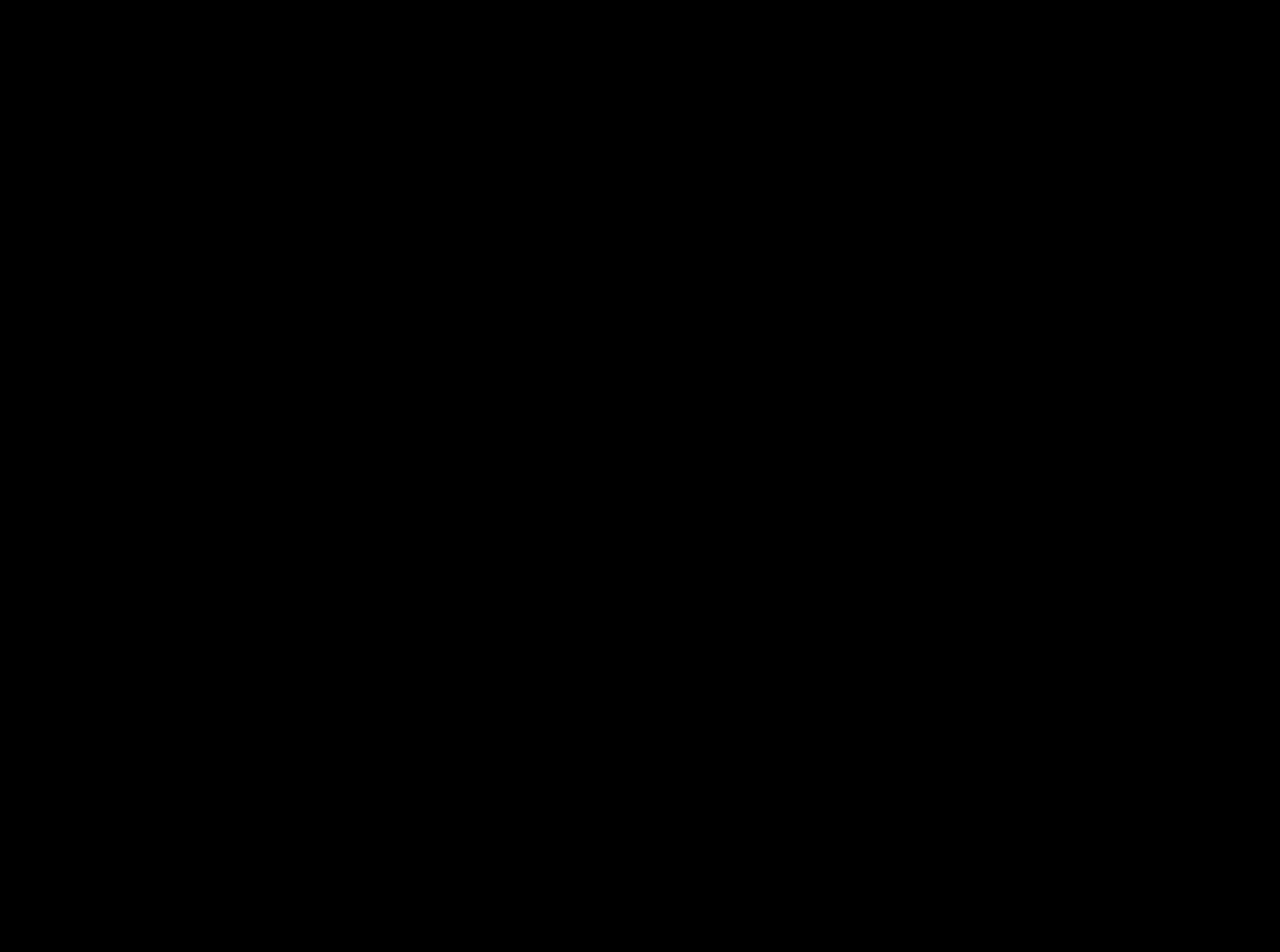
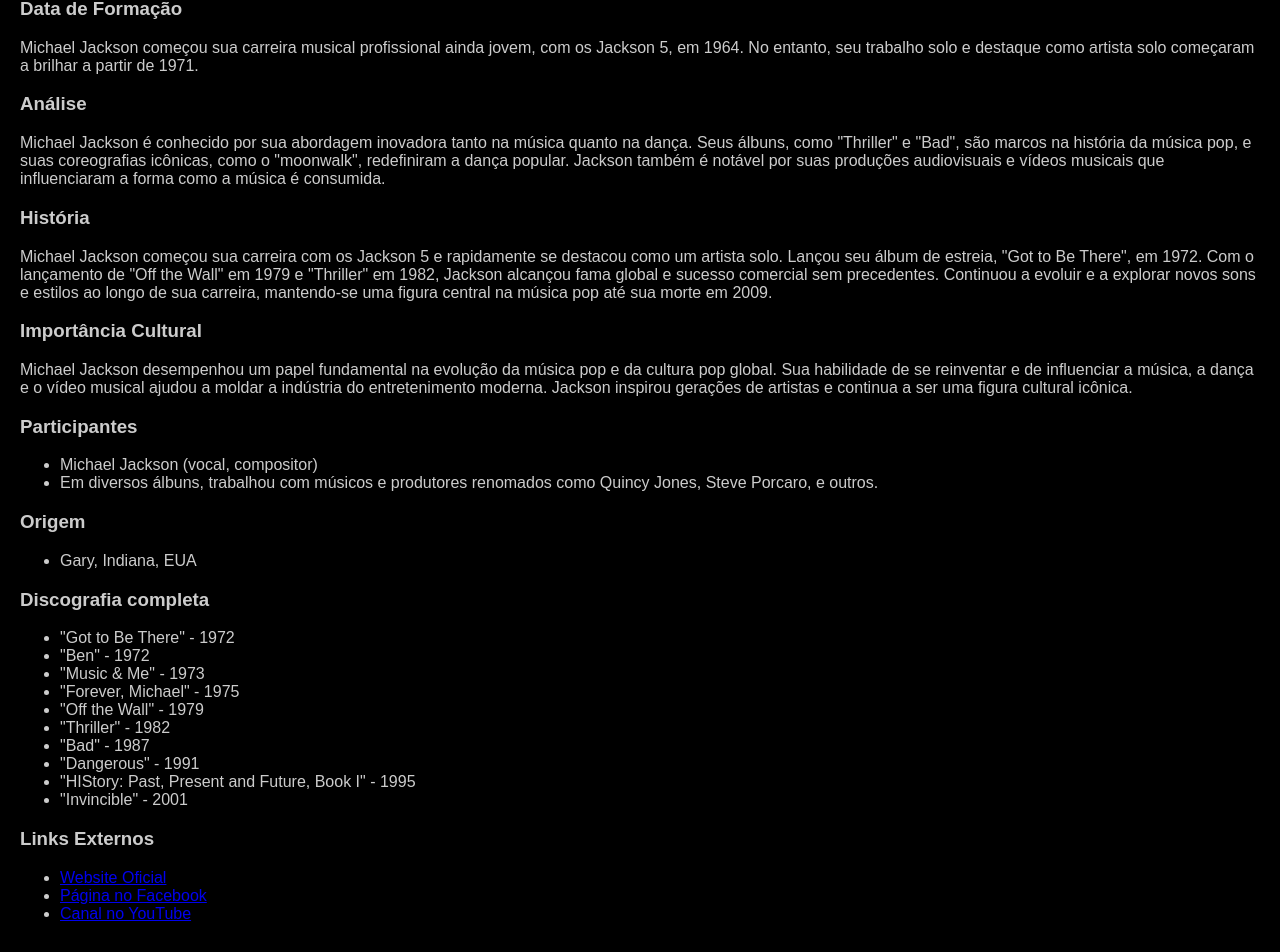
Before and after one commit to Srnoisk/WikiBandas, a React (Create React App) app: page /michaeljackson in a window 1280 px wide. Before the commit this address had no page. Shown: the part 638-1590 px from the top of the page. Before the commit the page ends 800 px from the top, so only its background shows below. Built offline with nearby package versions, Linux system fonts and the light colour scheme.

Commit message:
Pagina criada
adicionado michael jackson

```diff
--- a/src/App.tsx
+++ b/src/App.tsx
@@ -22,6 +22,7 @@
 import Marshmello from './banco/bandas/marshmello';
 import Matue from './banco/bandas/matue';
 import MCLan from './banco/bandas/mclan';
+import MichaelJackson from './banco/bandas/michaeljackson';
 
 function App() {
   return (
@@ -49,7 +50,7 @@
         <Route path="/marshmello" element={<Marshmello />} />
         <Route path="/matue" element={<Matue />} />
         <Route path="/mclan" element={<MCLan />} />
-
+        <Route path="/michaeljackson" element={<MichaelJackson />} />
         <Route path="/nirvana" element={<Nirvana />} />
 
       </Routes>
--- /dev/null
+++ b/src/banco/bandas/michaeljackson.tsx
@@ -0,0 +1,78 @@
+import React from "react";
+import Header from "../../componentes/header/header";
+import '../../App.css';
+import michael from '../ImagensDasBandas/michael.png'; // Atualize conforme necessário
+
+export default function MichaelJackson() {
+    return (
+        <div>
+            <Header />
+            <section>
+                <h2>Michael Jackson</h2>
+                <img className="ft-bandas" src={michael} alt="Michael Jackson" />
+                <h3>Gênero Musical</h3>
+                <p className="informacoes_da_banda">
+                    Michael Jackson é amplamente reconhecido como o "Rei do Pop" e se destacou no gênero pop, com uma forte influência de música soul, funk e rock. Sua música combina elementos típicos do pop com uma inovação sonora e coreográfica, criando um som e estilo únicos.
+                </p>
+
+                <h3>Data de Formação</h3>
+                <p className="informacoes_da_banda">
+                    Michael Jackson começou sua carreira musical profissional ainda jovem, com os Jackson 5, em 1964. No entanto, seu trabalho solo e destaque como artista solo começaram a brilhar a partir de 1971.
+                </p>
+
+                <h3>Análise</h3>
+                <p className="informacoes_da_banda">
+                    Michael Jackson é conhecido por sua abordagem inovadora tanto na música quanto na dança. Seus álbuns, como "Thriller" e "Bad", são marcos na história da música pop, e suas coreografias icônicas, como o "moonwalk", redefiniram a dança popular. Jackson também é notável por suas produções audiovisuais e vídeos musicais que influenciaram a forma como a música é consumida.
+                </p>
+
+                <h3>História</h3>
+                <p className="informacoes_da_banda">
+                    Michael Jackson começou sua carreira com os Jackson 5 e rapidamente se destacou como um artista solo. Lançou seu álbum de estreia, "Got to Be There", em 1972. Com o lançamento de "Off the Wall" em 1979 e "Thriller" em 1982, Jackson alcançou fama global e sucesso comercial sem precedentes. Continuou a evoluir e a explorar novos sons e estilos ao longo de sua carreira, mantendo-se uma figura central na música pop até sua morte em 2009.
+                </p>
+
+                <h3>Importância Cultural</h3>
+                <p className="informacoes_da_banda">
+                    Michael Jackson desempenhou um papel fundamental na evolução da música pop e da cultura pop global. Sua habilidade de se reinventar e de influenciar a música, a dança e o vídeo musical ajudou a moldar a indústria do entretenimento moderna. Jackson inspirou gerações de artistas e continua a ser uma figura cultural icônica.
+                </p>
+
+                <h3>Participantes</h3>
+                <ul>
+                    <li>Michael Jackson (vocal, compositor)</li>
+                    <li>Em diversos álbuns, trabalhou com músicos e produtores renomados como Quincy Jones, Steve Porcaro, e outros.</li>
+                </ul>
+
+                <h3>Origem</h3>
+                <ul>
+                    <li>Gary, Indiana, EUA</li>
+                </ul>
+
+                <h3>Discografia completa</h3>
+                <ul>
+                    <li>"Got to Be There" - 1972</li>
+                    <li>"Ben" - 1972</li>
+                    <li>"Music & Me" - 1973</li>
+                    <li>"Forever, Michael" - 1975</li>
+                    <li>"Off the Wall" - 1979</li>
+                    <li>"Thriller" - 1982</li>
+                    <li>"Bad" - 1987</li>
+                    <li>"Dangerous" - 1991</li>
+                    <li>"HIStory: Past, Present and Future, Book I" - 1995</li>
+                    <li>"Invincible" - 2001</li>
+                </ul>
+
+                <h3>Links Externos</h3>
+                <ul>
+                    <li>
+                        <a href="https://www.michaeljackson.com/" target="_blank" rel="noopener noreferrer">Website Oficial</a>
+                    </li>
+                    <li>
+                        <a href="https://www.facebook.com/michaeljackson" target="_blank" rel="noopener noreferrer">Página no Facebook</a>
+                    </li>
+                    <li>
+                        <a href="https://www.youtube.com/user/MichaelJacksonVEVO" target="_blank" rel="noopener noreferrer">Canal no YouTube</a>
+                    </li>
+                </ul>
+            </section>
+        </div>
+    );
+}
--- a/src/pages/bandas.tsx
+++ b/src/pages/bandas.tsx
@@ -29,7 +29,7 @@
                     <li><a href="/marshmello">Marshmello</a></li>
                     <li><a href="/matue">Matuê</a></li>
                     <li><a href="/mclan">MC Lan</a></li>
-                    <li>Michael jackson</li>
+                    <li><a href="/michaeljackson">Michael jackson</a></li>
                     <li><a href="/nirvana">Nirvana</a></li>
                     <li>Pink Floyd</li>
                     <li><a href="/queen">Queen</a></li>
```
Also changed, not shown: src/banco/ImagensDasBandas/michael.png (added).
